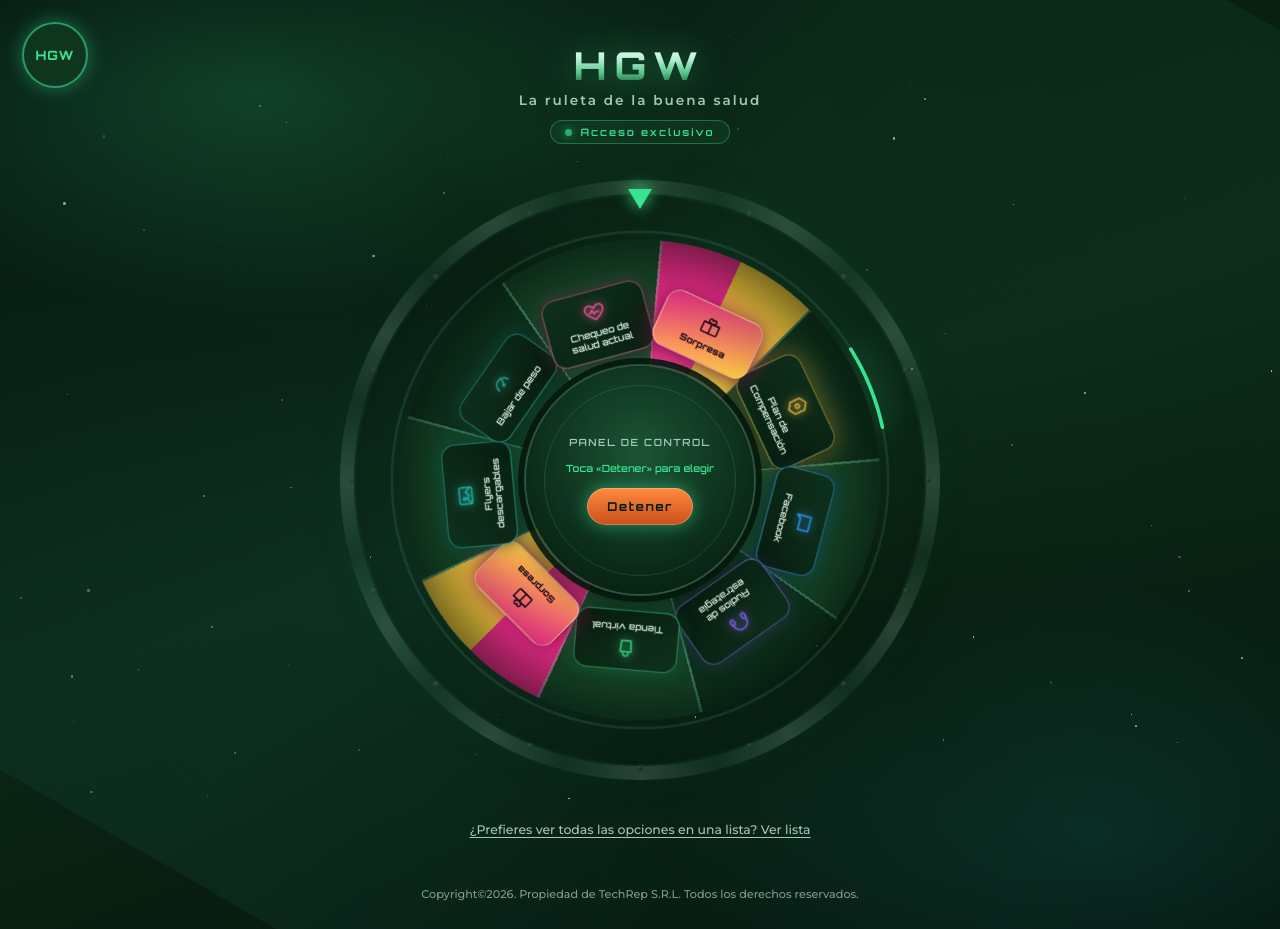
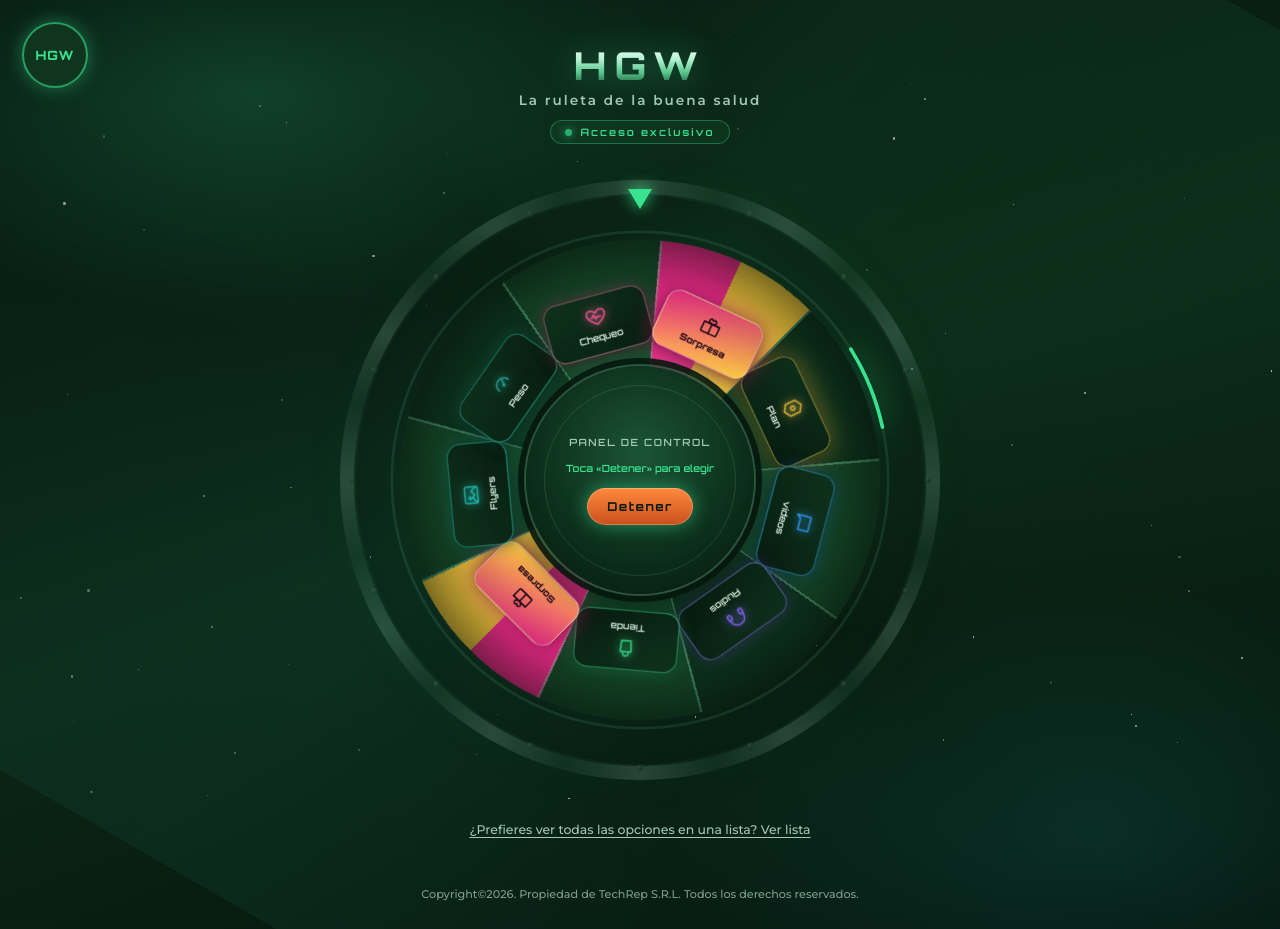
Before and after one commit to Bhahazcka/ruleta-inicio, a plain HTML site: page index.html in a window 1280 px wide. Drawn offline with Linux system fonts and the light colour scheme.

Commit message:
Update SEGMENTS labels and descriptions

```diff
--- a/index.html
+++ b/index.html
@@ -191,14 +191,14 @@ const ICONS = {
   gift:'<rect x="3" y="9" width="18" height="11" rx="1.4"/><path d="M3 9h18M12 9v11"/><path d="M12 9c-1.6 0-2.6-.5-3.4-1.3C7.7 6.8 7.7 5 9 4.2c1.3-.8 2.5 0 3 1.3.5-1.3 1.7-2.1 3-1.3 1.3.8 1.3 2.6.4 3.5C14.6 8.5 13.6 9 12 9Z"/>'
 };
 const SEGMENTS = [
-  {label:'Plan de Compensación',desc:'Conoce cómo ganar con HGW paso a paso.',href:'https://multilabintl.wixsite.com/raquel-plan-fwp',icon:'hub_node',accent:'#f5c542',feat:true},
-  {label:'Facebook',desc:'Súmate a la comunidad y sigue las novedades.',href:'https://www.facebook.com/share/1dJvZRuFie/?mibextid=wwXIfr',icon:'bubble',accent:'#2fa2ff'},
-  {label:'Audios de estrategia',desc:'Escucha ideas prácticas para crecer tu negocio.',href:'https://open.spotify.com/show/0Hv3xC590KwfSH0d4lBgcu?si=O158l2A_RaK0Pb4B2dsDUQ',icon:'headphones',accent:'#8c6bff'},
-  {label:'Tienda virtual',desc:'Mira los productos y haz tu pedido en línea.',href:'https://multilabintl.wixsite.com/raquel-tienda',icon:'bag',accent:'#39e28f'},
+  {label:'Plan',desc:'Conoce cómo ganar con HGW paso a paso.',href:'https://multilabintl.wixsite.com/raquel-plan-fwp',icon:'hub_node',accent:'#f5c542',feat:true},
+  {label:'videos',desc:'Súmate a la comunidad y sigue las novedades.',href:'https://www.facebook.com/share/1dJvZRuFie/?mibextid=wwXIfr',icon:'bubble',accent:'#2fa2ff'},
+  {label:'Audios',desc:'Escucha ideas prácticas para crecer tu negocio.',href:'https://open.spotify.com/show/0Hv3xC590KwfSH0d4lBgcu?si=O158l2A_RaK0Pb4B2dsDUQ',icon:'headphones',accent:'#8c6bff'},
+  {label:'Tienda',desc:'Mira los productos y haz tu pedido en línea.',href:'https://multilabintl.wixsite.com/raquel-tienda',icon:'bag',accent:'#39e28f'},
   {label:'Sorpresa',icon:'gift',accent:'#ff2e93',sur:true},
-  {label:'Flyers descargables',desc:'Descarga material listo para compartir.',href:'https://multilabintl.wixsite.com/raquel-flyers',icon:'image',accent:'#22c2b8'},
-  {label:'Bajar de peso',desc:'Calcula tu IMC y recibe una guía para empezar.',href:'https://imc-hgw.vercel.app/',icon:'gauge',accent:'#26ab9f'},
-  {label:'Chequeo de salud actual',desc:'Responde unas preguntas y recibe recomendaciones.',href:'https://chequeohgw1.vercel.app/',icon:'heart',accent:'#ff5f9e'},
+  {label:'Flyers',desc:'Descarga material listo para compartir.',href:'https://multilabintl.wixsite.com/raquel-flyers',icon:'image',accent:'#22c2b8'},
+  {label:'Peso',desc:'Calcula tu IMC y recibe una guía para empezar.',href:'https://imc-hgw.vercel.app/',icon:'gauge',accent:'#26ab9f'},
+  {label:'Chequeo',desc:'Responde unas preguntas y recibe recomendaciones.',href:'https://chequeohgw1.vercel.app/',icon:'heart',accent:'#ff5f9e'},
   {label:'Sorpresa',icon:'gift',accent:'#ff2e93',sur:true}
 ];
 const TIPS = [
```
